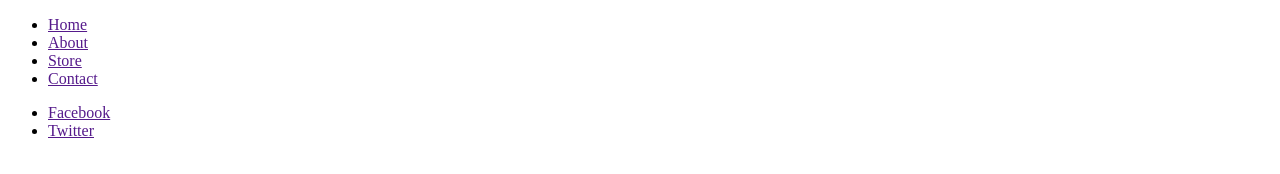
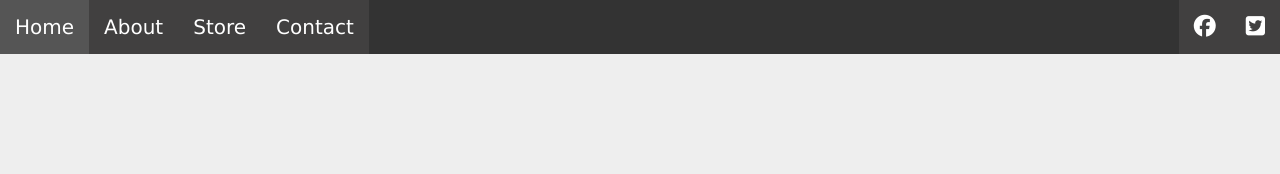
Before and after one commit to piotr-skolorzynski/CSS-Flexbox, a plain HTML site: page example-2/nested-menu.html in a window 1280 px wide. Drawn offline with Linux system fonts and the light colour scheme.

Commit message:
example-2 directory. nested-menu.html and style.css files modified to explain how works flexbox with nested containers within containers in multinavigation bar.

```diff
--- a/example-1/style.css
+++ b/example-1/style.css
@@ -49,7 +49,6 @@ nav a:hover {
         /* justify-content: space-around; */
         /* justify-content: space-between; */
         /* justify-content: space-evenly; */
-
     }
 
     nav li {
--- a/example-2/nested-menu.html
+++ b/example-2/nested-menu.html
@@ -4,6 +4,8 @@
     <meta charset="UTF-8">
     <meta http-equiv="X-UA-Compatible" content="IE=edge">
     <meta name="viewport" content="width=device-width, initial-scale=1.0">
+    <script src="https://kit.fontawesome.com/c277eafce0.js" crossorigin="anonymous"></script>
+    <link rel="stylesheet" href="./style.css">
     <title>CSS Flexbox - example #2</title>
 </head>
 <body>
@@ -16,8 +18,8 @@
                 <li><a href="">Contact</a></li>
             </ul>
             <ul class="social">
-                <li><a href="" class="fb">Facebook</a></li>
-                <li><a href="" class="tw">Twitter</a></li>
+                <li><a href="" class="fb"><i class="fab fa-facebook"></i></a></li>
+                <li><a href="" class="tw"><i class="fab fa-twitter-square"></i></a></li>
             </ul>
         </nav>
     </div>
--- a/example-2/style.css
+++ b/example-2/style.css
@@ -0,0 +1,67 @@
+* {
+    box-sizing: border-box;
+    margin: 0;
+    padding: 0;
+}
+
+body {
+    font-family: Verdana, Geneva, sans-serif;
+    background-color: #eee;
+}
+
+.wrapper {
+    width: 100%;
+    min-width: 960px;
+    margin: 0 auto;
+}
+
+/* menu base styles  */
+
+nav {
+    background-color: #333;
+}
+
+nav ul {
+    list-style-type: none;
+}
+
+nav a {
+    text-decoration: none;
+    text-align: center;
+    color: #fff;
+    display: block;
+    padding: 15px;
+    background-color: #414040;
+    font-size: 20px;
+}
+
+nav a:hover {
+    background-color: #555;
+}
+
+/* flex styles */
+
+nav ul.social {
+    display: flex;
+    justify-content: center;
+}
+
+
+@media screen and (min-width: 768px) {
+    nav ul {
+        display: flex;
+    }
+
+    nav li {
+        flex: 1 1 0;
+    }
+
+    nav {
+        display: flex;
+        justify-content: space-between;
+    }
+
+    nav i.fab {
+        font-size: 22px;
+    }
+}
```
